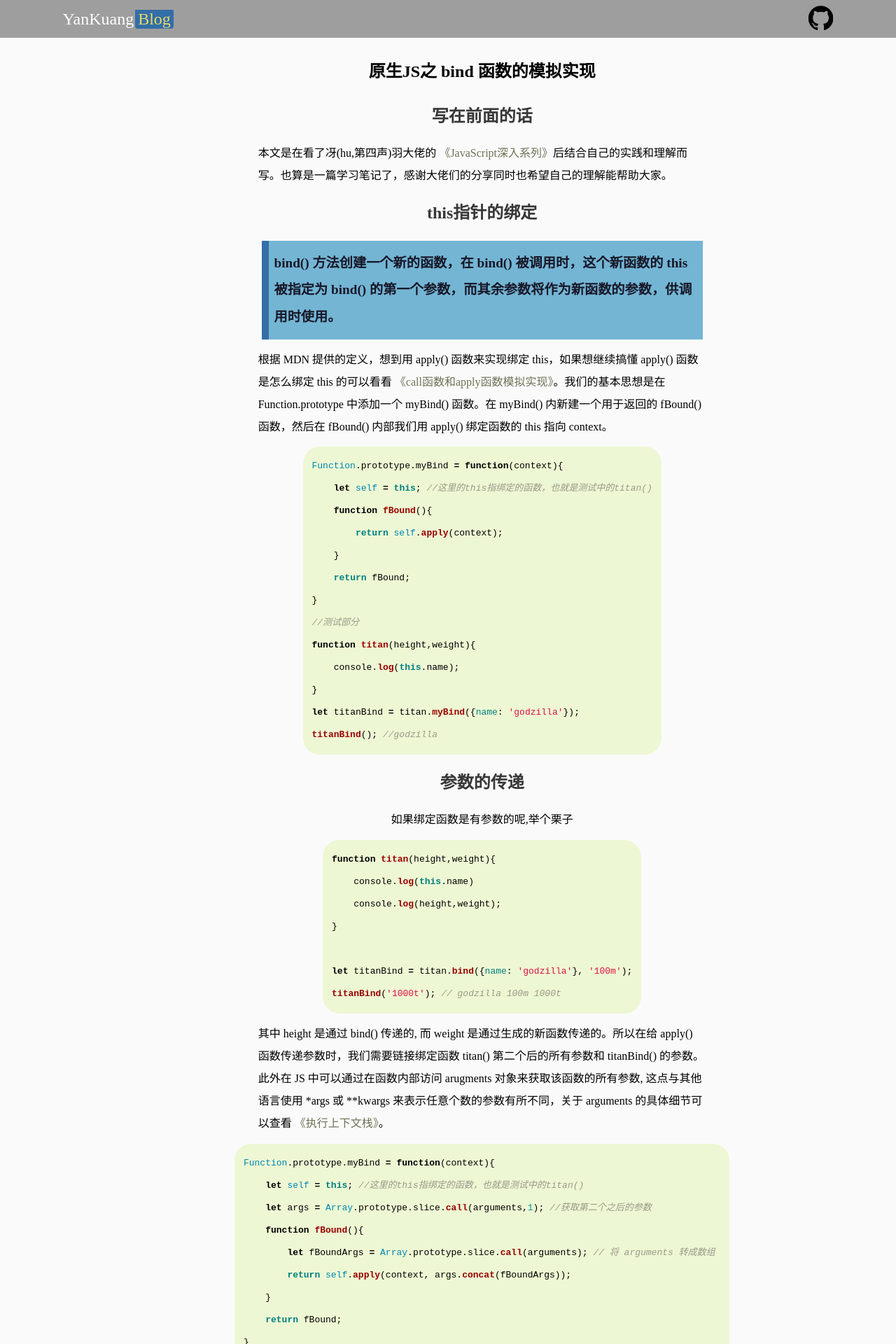
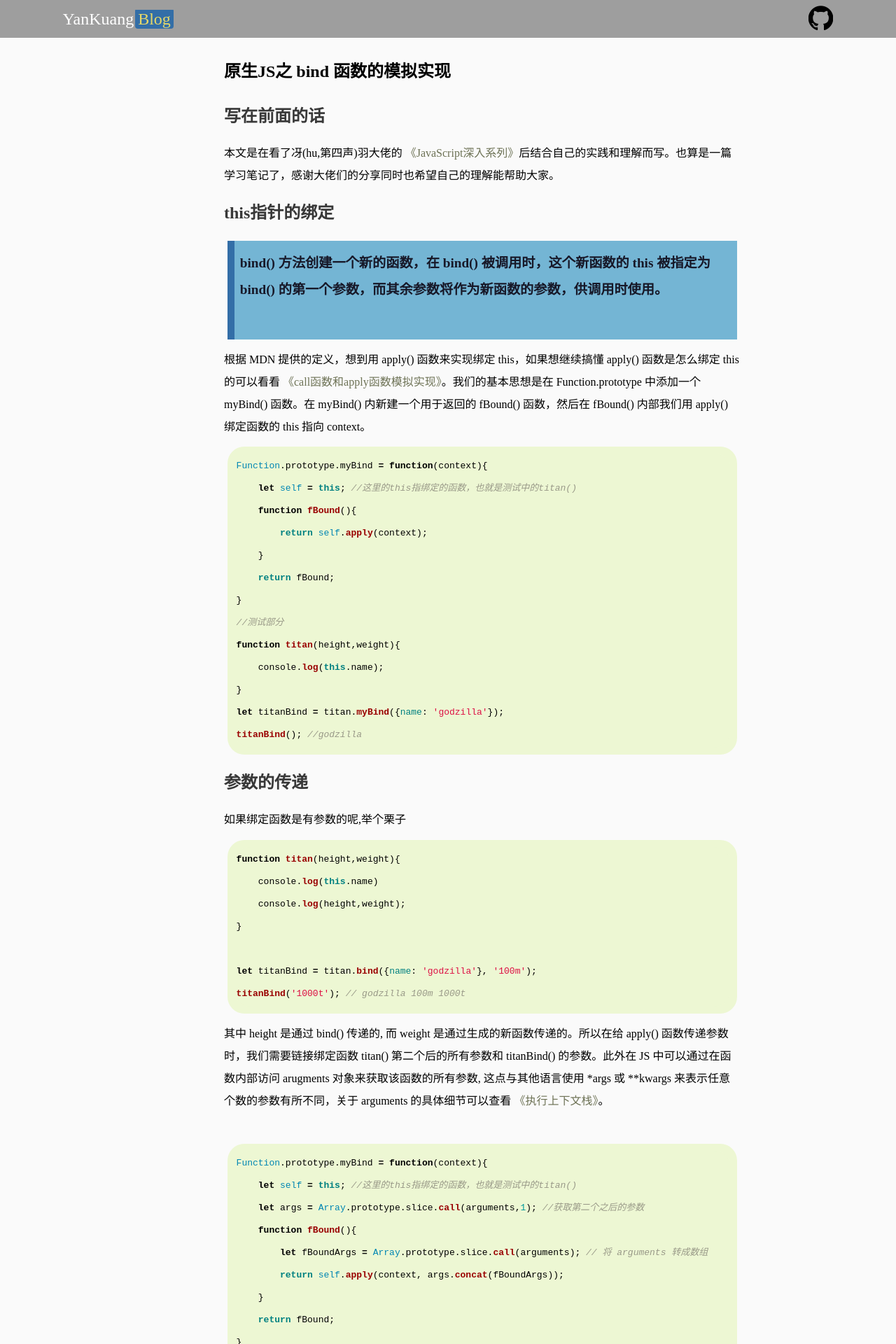
Before and after one commit to yankuang608/yankuang608.github.io, a Jekyll site: the page built from _posts/2020-06-22-bind.md, in a window 1280 px wide. Shown: the top 1920 px of the page at 70% size. Built offline with Jekyll 4.4.1, drawn with Linux system fonts in a browser that asks for light colours; some web fonts are replaced; grey boxes are pictures that could not be loaded.

Commit message:
Update detail.css

```diff
--- a/css/detail.css
+++ b/css/detail.css
@@ -74,7 +74,6 @@ footer{
 .content{
     display: flex;
     flex-direction: column;
-    align-items: center;
     flex-wrap: wrap;
     position: relative;
     min-height: 95vh;
```
